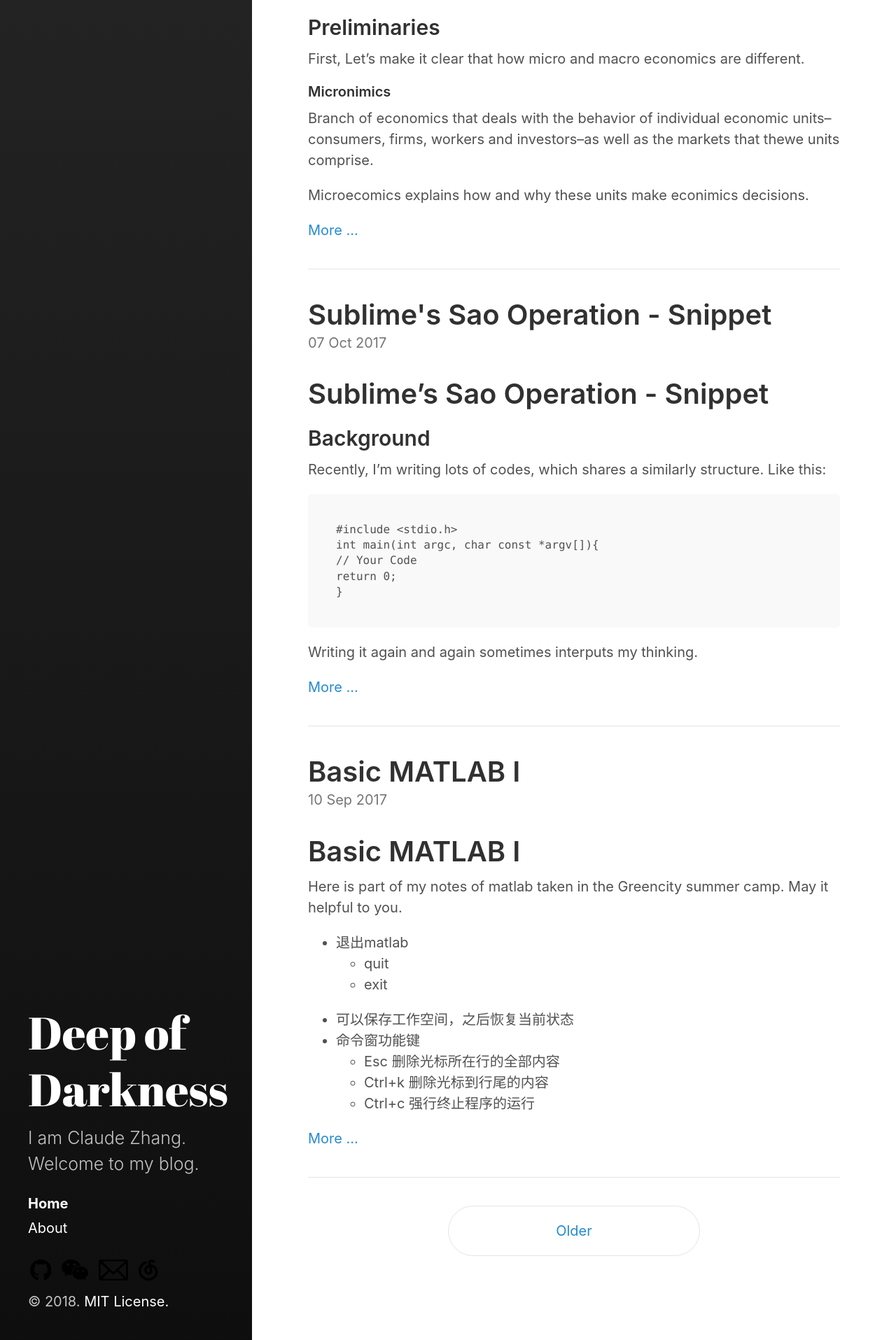
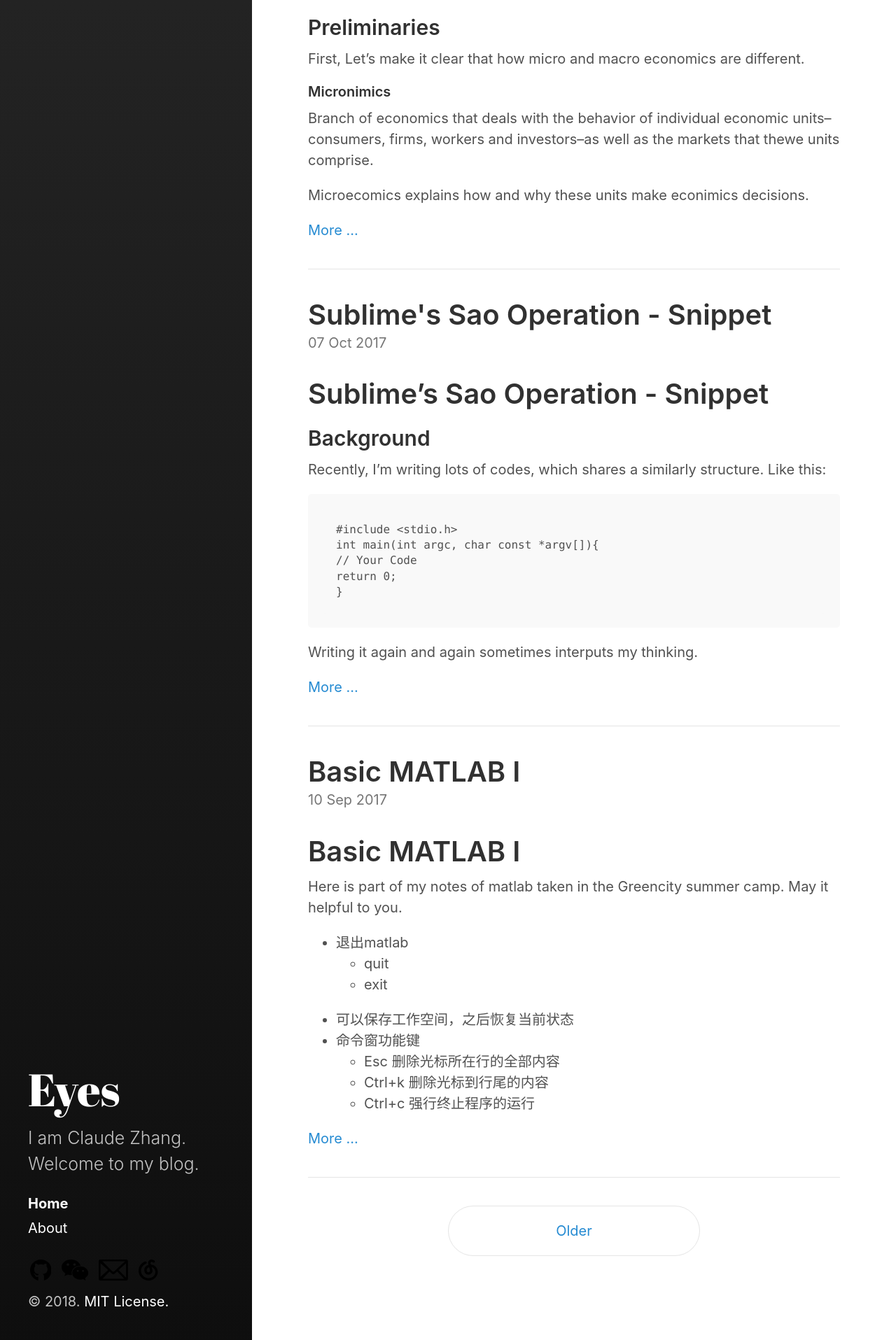
Before and after one commit to claude9493/claude9493.github.io, a Jekyll site: the page built from index.html, in a window 1280 px wide. Shown: the part 1355-3270 px from the top of the page at 70% size. Built offline with Jekyll 4.4.1, drawn with Linux system fonts in a browser that asks for light colours; the list of posts is cut into pages by our own code.

Commit message:
Update _config.yml

```diff
--- a/_config.yml
+++ b/_config.yml
@@ -3,7 +3,7 @@ markdown:         kramdown
 highlighter:      rouge
 
 # Setup
-title:            Deep of Darkness
+title:            Eyes
 tagline:          'Blog'
 description:      'I am Claude Zhang. Welcome to my blog.'
 url:              http://claude9493.name/
```
